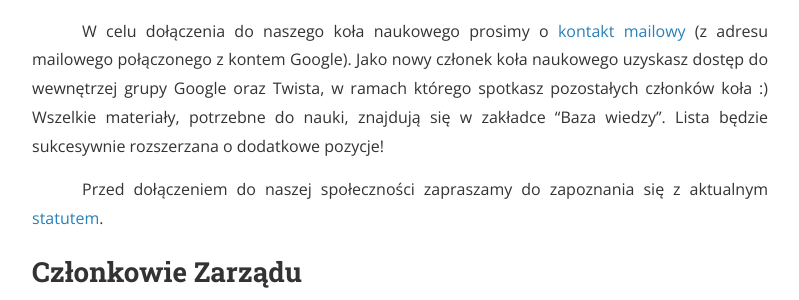
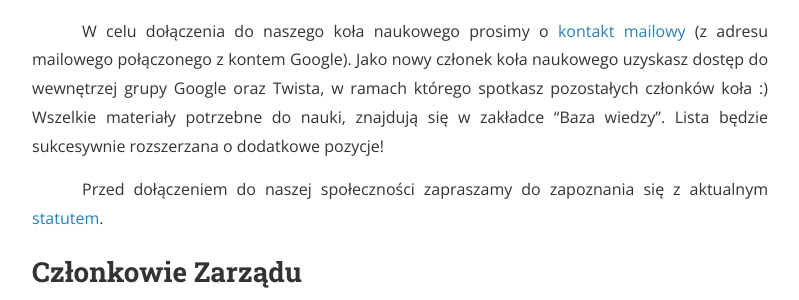
Before and after one commit to jpowie01/GradientPG, a Jekyll site: the page built from o-nas.md, in a window 1280 px wide. Shown: the part 1053-1353 px from the top of the page, without its empty margins (240-1039 px from the left). Built offline with Jekyll 4.4.1, drawn with Linux system fonts in a browser that asks for light colours; nearby versions of some CDN libraries.

Commit message:
Wyrzucenie zbednego przecinka

```diff
--- a/o-nas.md
+++ b/o-nas.md
@@ -20,7 +20,7 @@ Spotykamy się w co drugi poniedziałek na Nowym Wydziale ETi Politechniki Gdań
 Jesteśmy otwarci na współpracę z trójmiejskimi (i nie tylko) firmami w celu promocji i rozwoju zainteresowania sztuczną inteligencją w środowisku akademickim. Planujemy kontynuować rozwój naszych projektów, a także organizować spotkania/konferencje z wieloma zaproszonymi gośćmi. Jeżeli jesteś zainteresowany/-a współpracą - prosimy o [kontakt mailowy](mailto:{{ site.email }}) :)
 
 ## Jak do nas dołączyć?
-W celu dołączenia do naszego koła naukowego prosimy o [kontakt mailowy](mailto:{{ site.email }}) (z adresu mailowego połączonego z kontem Google). Jako nowy członek koła naukowego uzyskasz dostęp do wewnętrzej grupy Google oraz Twista, w ramach którego spotkasz pozostałych członków koła :) Wszelkie materiały, potrzebne do nauki, znajdują się w zakładce "Baza wiedzy". Lista będzie sukcesywnie rozszerzana o dodatkowe pozycje!
+W celu dołączenia do naszego koła naukowego prosimy o [kontakt mailowy](mailto:{{ site.email }}) (z adresu mailowego połączonego z kontem Google). Jako nowy członek koła naukowego uzyskasz dostęp do wewnętrzej grupy Google oraz Twista, w ramach którego spotkasz pozostałych członków koła :) Wszelkie materiały potrzebne do nauki, znajdują się w zakładce "Baza wiedzy". Lista będzie sukcesywnie rozszerzana o dodatkowe pozycje!
 
 Przed dołączeniem do naszej społeczności zapraszamy do zapoznania się z aktualnym [statutem](/statut).
 
```
